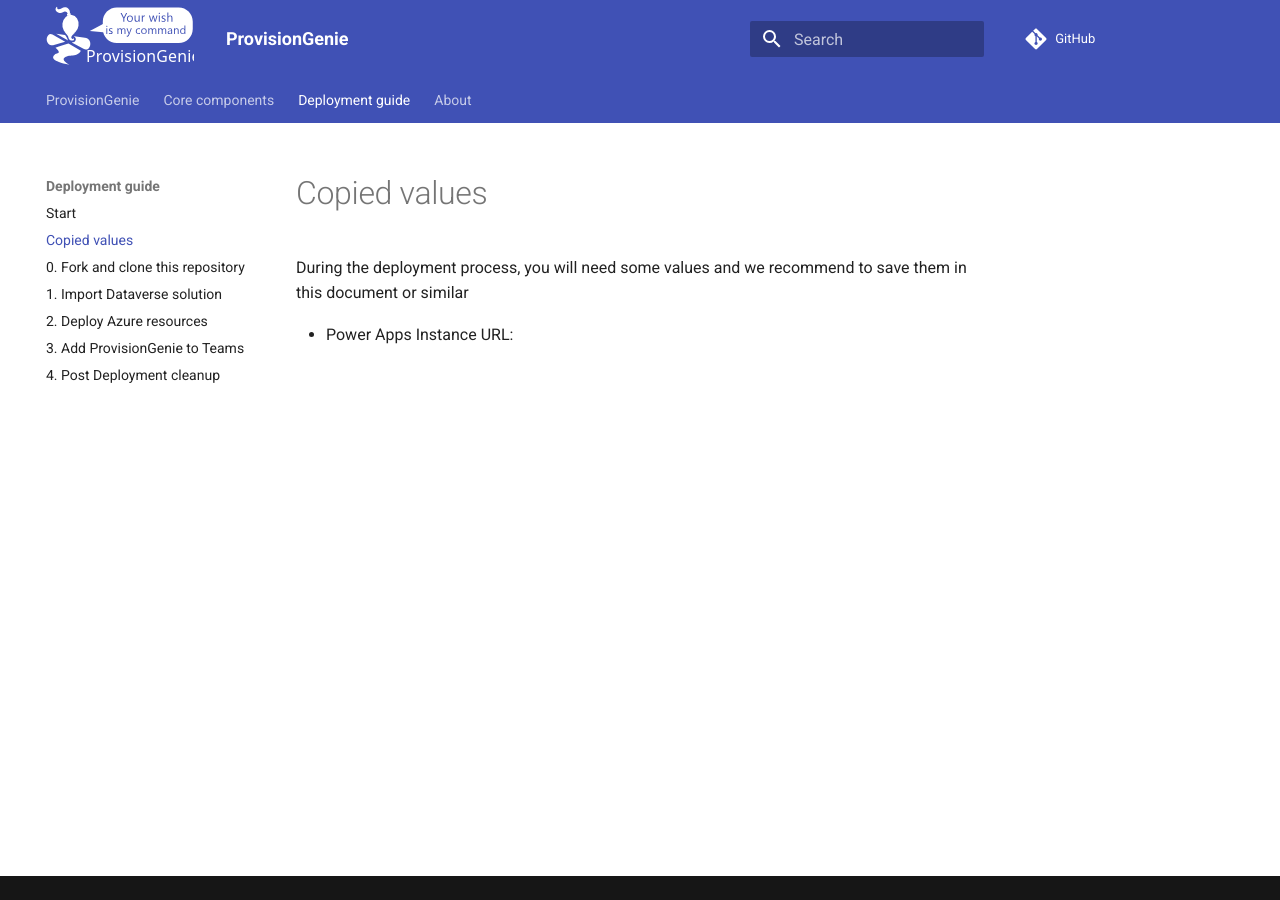
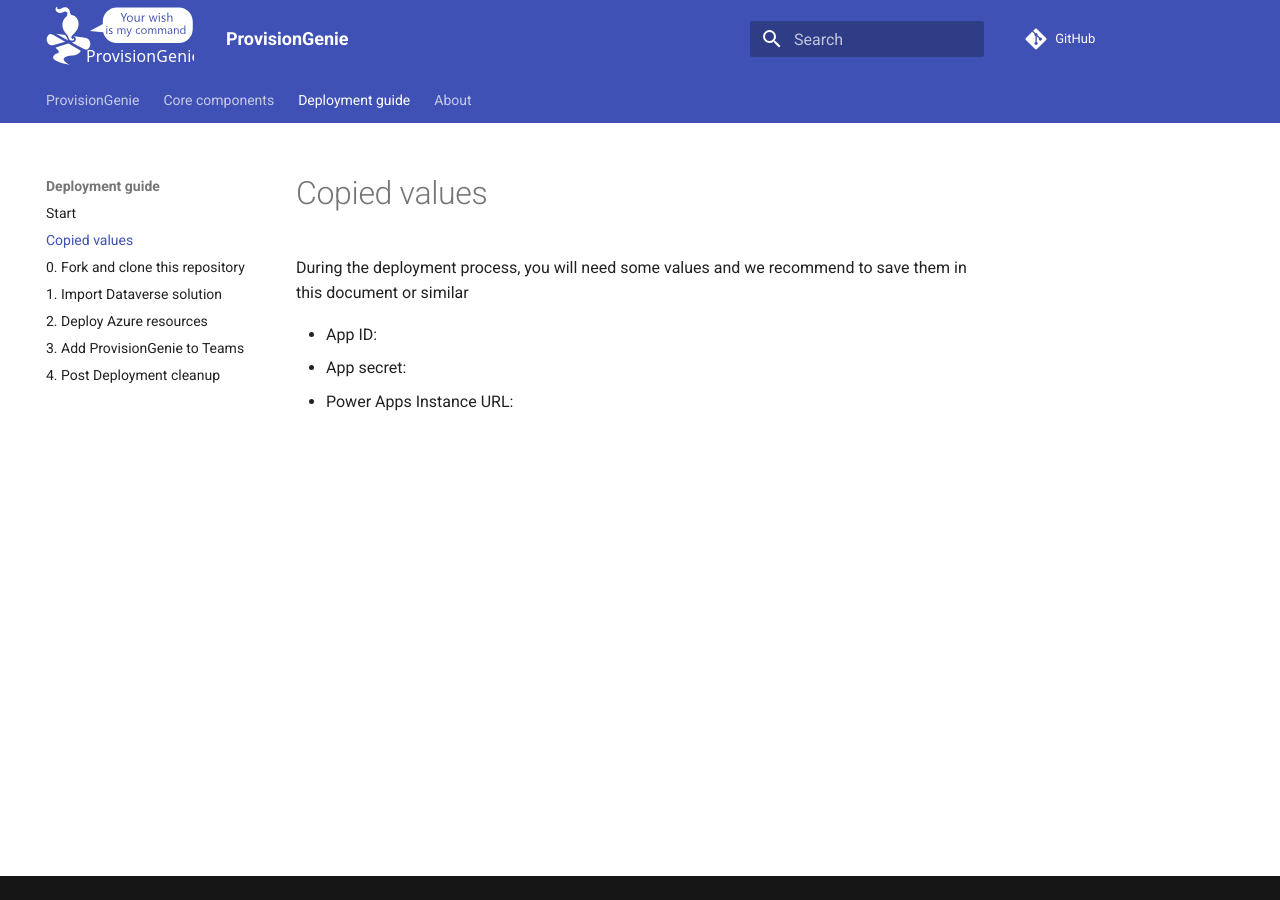
Before and after one commit to ProvisionGenie/ProvisionGenie, an MkDocs documentation site: the page built from Docs/docs/deploymentguide/copiedvalues.md, in a window 1280 px wide. Built offline with MkDocs 1.6.1 and Material for MkDocs 9.7.7, drawn with Linux system fonts in a browser that asks for light colours; comment, search, counter and statistics services are not loaded.

Commit message:
📝 adds placeholders for values to copy from app registration script

```diff
--- a/Docs/docs/deploymentguide/copiedvalues.md
+++ b/Docs/docs/deploymentguide/copiedvalues.md
@@ -2,4 +2,6 @@
 
 During the deployment process, you will need some values and we recommend to save them in this document or similar
 
+- App ID:
+- App secret:
 - Power Apps Instance URL:
```
